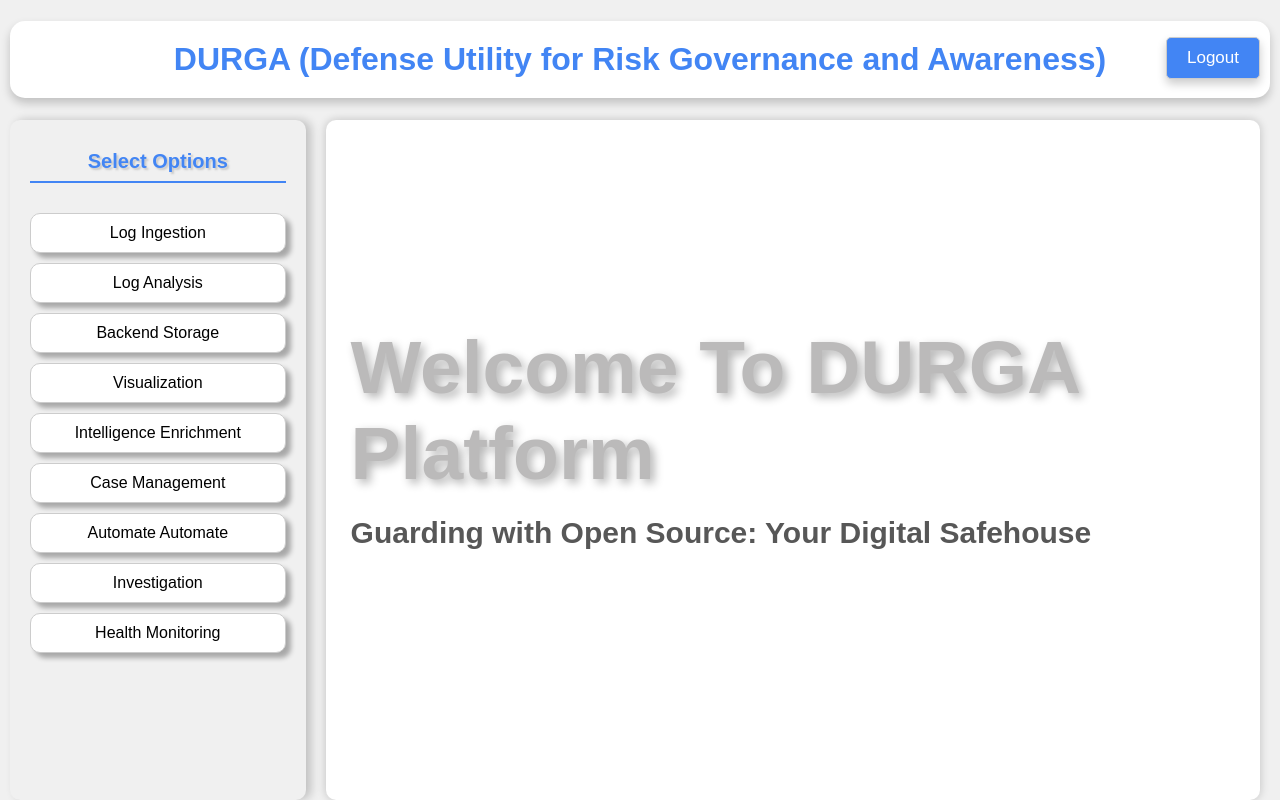
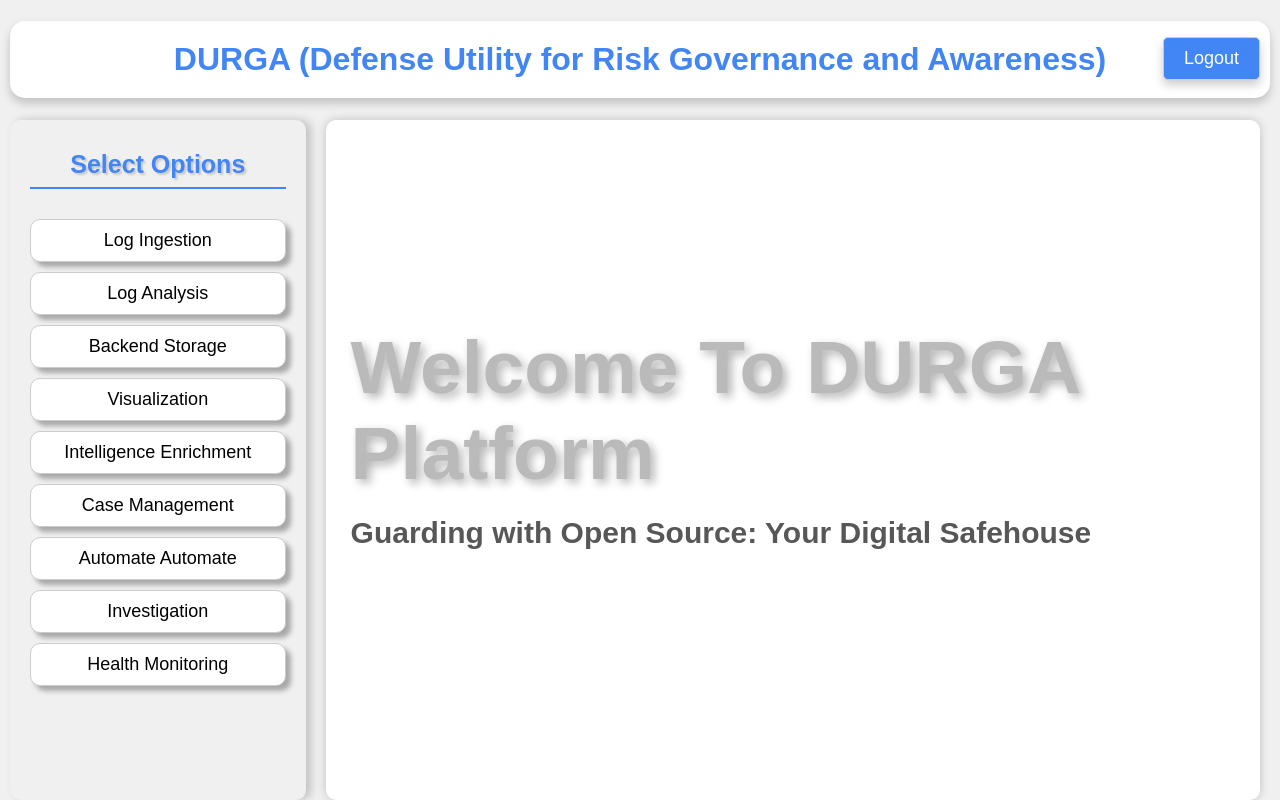
Before and after one commit to Nisha16C/django-gitlab-cloudstack, a Django app: page /soc/ in a window 1280 px wide. Run offline with Django 4.2, Linux system fonts and the light colour scheme; a user stored in the database is signed in.

Commit message:
selected option handle and ui fixes

```diff
--- a/soc/templates/trigger_pipeline.html
+++ b/soc/templates/trigger_pipeline.html
@@ -38,7 +38,11 @@
             margin-right: 10px;
             border-radius: 15px;
         }
-
+        h2 {
+            color: #4285F4;
+            font-size: 25px;
+            text-shadow: 2px 2px 2px rgba(109, 109, 109, 0.3);
+        }
         .container {
             display: flex;
             justify-content: space-between;
@@ -79,18 +83,23 @@
             /* Center elements vertically */
         }
         .right-panel {
-            width: 10%;
+            margin-right: 10px;
+            width: 20%;
             background-color: #f0f0f0;
             padding: 20px;
-            margin-left: 5px;
             border-radius: 10px;
-            box-shadow: 0px 0px 10px rgba(0, 0, 0, 0.2);
-            margin-right: 10px;
+            box-shadow: 5px 0px 10px rgba(0, 0, 0, 0.2);
             min-height: 80vh;
             /* Added */
+            max-height: 80vh;
+            /* Added */
+            overflow-y: auto;
+            /* Added for scrolling */
+            position: relative;
+            /* Added for positioning */
             display: flex;
             flex-direction: column;
-            /* Center elements vertically */
+            /* Adjusted to column layout */
         }
         .tool-link {
             cursor: pointer;
@@ -101,6 +110,7 @@
             margin-bottom: 10px;
             text-align: center;
             box-shadow: 5px 5px 5px rgba(0, 0, 0, 0.3);
+            font-size: 18px;
         }
 
         .tool-link:hover {
@@ -116,7 +126,7 @@
             /* border-radius: 10px; */
             /* box-shadow: 5px 5px 5px rgba(0, 0, 0, 0.3); */
             position: relative; /* Position relative to allow for pseudo-element */
-            font-size: 20px;
+            font-size: 25px;
             font-weight: bold;
             text-shadow: 2px 2px 2px rgba(109, 109, 109, 0.3);
         }
@@ -141,10 +151,11 @@
             color: #fff;
             padding: 10px 20px;
             background-color: #4285F4;
-            font-size: 17px;
+            font-size: 18px;
             box-shadow: 0px 5px 10px rgba(0, 0, 0, 0.2);
             border-radius: 5px;
             border: 1px solid #ccc;
+
         }
 
         label {
@@ -152,6 +163,7 @@
             margin-bottom: 10px;
             color: #333;
             font-weight: bold;
+            font-size: 18px;
         }
 
         input[type="checkbox"] {
@@ -168,19 +180,28 @@
         .install-button-container {
             margin-top: auto;
             /* Pushes the install button to the bottom */
-            width: 100%;
+            width: 90%;
+            position: absolute;
+            bottom: 0;
+            left: 0;
+            margin-bottom: 20px;
         }
 
         input[type="submit"] {
-            padding: 10px 20px;
+            padding: 10px;
             background-color: #4285F4;
             color: #fff;
             border: none;
             border-radius: 5px;
             cursor: pointer;
-            font-size: 17px;
+            font-size: 18px;
             width: 100%;
             box-shadow: 5px 5px 5px rgba(0, 0, 0, 0.3);
+            text-align: center;
+            justify-content: space-between;
+            margin-left: 20px;
+            font-weight: bold;
+
         }
 
         input[type="submit"]:hover {
@@ -215,9 +236,10 @@
 
         #summary-container p {
             margin: 0;
-            font-size: 15px;
+            font-size: 18px;
             color: #333;
             padding: 5px 0;
+            font-weight: bold;
         }
     </style>
 </head>
@@ -248,9 +270,9 @@
                 </div>
                 <div class="tool-link" onclick="showToolSettings('Health_Monitoring'); showSubmitButton();">Health
                     Monitoring</div>
-                <div class="install-button-container">
+                <!-- <div class="install-button-container">
                     <input type="submit" id="submit-button" name="submit" value="Install" style="display: none;" />
-                </div>
+                </div> -->
             </div>
             <div class="center-panel" id="center-panel">
                 <div>
@@ -263,6 +285,9 @@
             <div class="right-panel" id="right-panel" style="display: none;">
                 <div class="op">Selected Tools</div>
                 <div id="summary-container"></div>
+                <div class="install-button-container">
+                    <input type="submit" id="submit-button" name="submit" value="Install" style="display: none;" />
+                </div>
             </div>
         </div>
     </form>
@@ -304,23 +329,23 @@
         function showToolSettings(toolName) {
             var centerPanel = document.getElementById('center-panel');
             centerPanel.innerHTML = '';
-            centerPanel.style.width = '60%';
+            centerPanel.style.width = '50%';
 
             var rightPanel = document.getElementById('right-panel');
             rightPanel.style.display = 'block'; // Show the right panel
 
             if (toolName === 'Log_Ingestion') {
                 var settings = '<h2>Log Ingestion Settings</h2>' +
-                    '<label for="SIEMxdr">' +
-                    '<input type="checkbox" name="SIEMxdr" id="SIEMxdr" value="SIEMxdr"> Wazuh' +
+                    '<label for="Wazuh">' +
+                    '<input type="checkbox" name="Wazuh" id="Wazuh" value="Wazuh"> Wazuh' +
                     '</label>' +
                     '<br>' +
                     '<label for="Filebeat">' +
                     '<input type="checkbox" name="Filebeat" id="Filebeat" value="Filebeat"> Filebeat' +
                     '</label>'+
                     '<br>' +
-                    '<label for="Wazuh_EFK">' +
-                    '<input type="checkbox" name="Wazuh_EFK" id="Wazuh_EFK" value="Wazuh_EFK"> Wazuh + EFK' +
+                    '<label for="Wazuh + EFK">' +
+                    '<input type="checkbox" name="Wazuh + EFK" id="Wazuh + EFK" value="Wazuh + EFK"> Wazuh + EFK ' +
                     '</label>';
                 centerPanel.innerHTML = settings;
             } else if (toolName === 'Log_Analysis') {
--- a/soc/views.py
+++ b/soc/views.py
@@ -17,9 +17,9 @@ def trigger_pipeline_view(request):
 
             # Dictionary mapping tool names to their corresponding branch names
             tool_branch_mapping = {
-                "SIEMxdr": "wazuh",
+                "Wazuh": "wazuh",
                 "Filebeat": "filebeat",
-                "Wazuh_EFK": "efk",
+                "Wazuh + EFK": "efk",
                 "Graylog": "graylog",
                 "Splunk": "splunk",
                 "WazuhIndexer": "wazuhindexer",
```
Also changed, not shown: soc/templates/result.html (+14 -2 lines), db.sqlite3.
